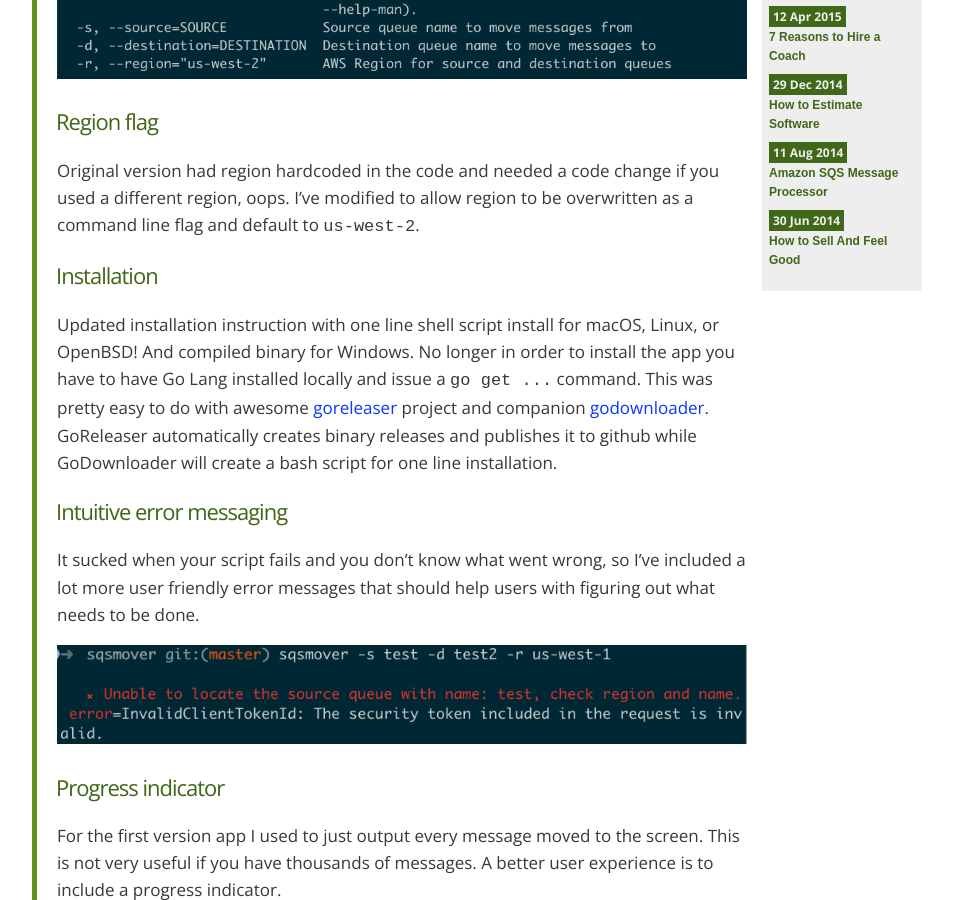
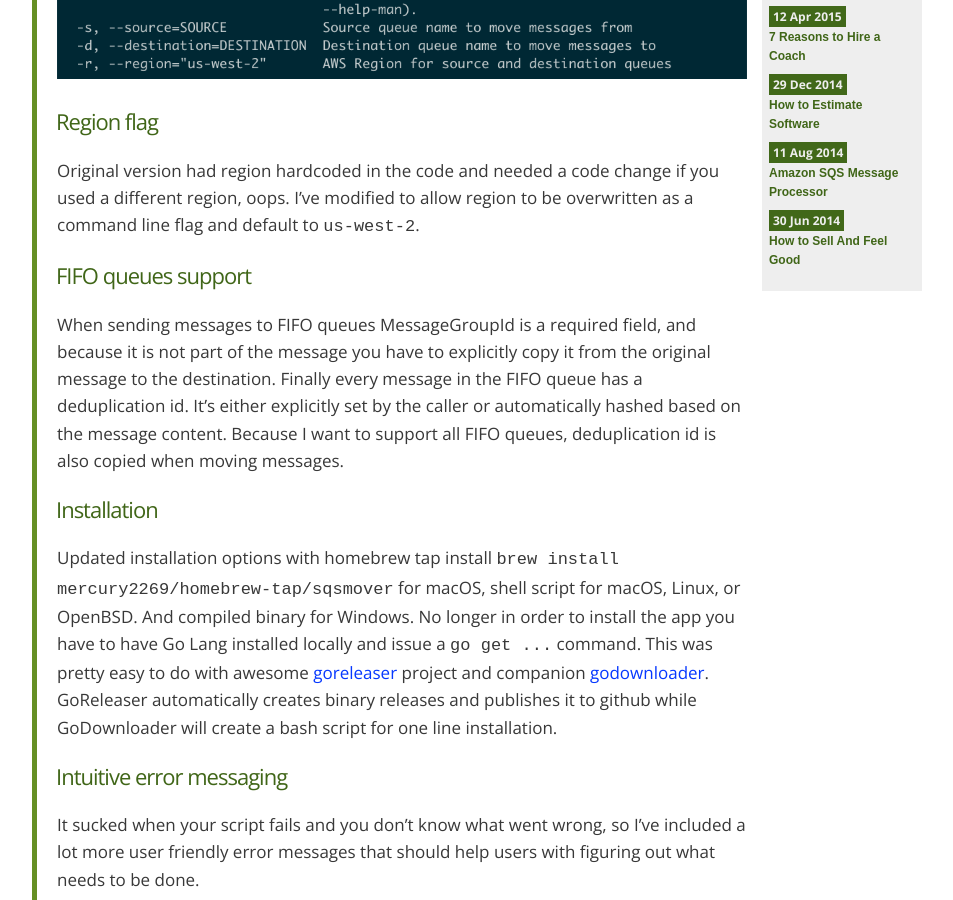
Before and after one commit to mercury2269/mercury2269.github.io, a Jekyll site: the page built from _posts/2018-11-19-moving-aws-sqs-messages-between-queues.md, in a window 1280 px wide and 900 px high, scrolled down 645 px. Shown: the whole window, without its empty margins (163-1116 px from the left). Built offline with Jekyll 4.4.1, drawn with Linux system fonts in a browser that asks for light colours; nearby versions of some CDN libraries.

Commit message:
Update 2018-11-19-moving-aws-sqs-messages-between-queues.md

```diff
--- a/_posts/2018-11-19-moving-aws-sqs-messages-between-queues.md
+++ b/_posts/2018-11-19-moving-aws-sqs-messages-between-queues.md
@@ -19,8 +19,11 @@ In order to polish it, I've included the following features:
 ### Region flag
 Original version had region hardcoded in the code and needed a code change if you used a different region, oops. I've modified to allow region to be overwritten as a command line flag and default to `us-west-2`.
 
+### FIFO queues support
+When sending messages to FIFO queues MessageGroupId is a required field, and because it is not part of the message you have to explicitly copy it from the original message to the destination. Finally every message in the FIFO queue has a deduplication id. It's either explicitly set by the caller or automatically hashed based on the message content. Because I want to support all FIFO queues, deduplication id is also copied when moving messages.
+
 ###  Installation
-Updated installation instruction with one line shell script install for macOS, Linux, or OpenBSD! And compiled binary for Windows. No longer in order to install the app you have to have Go Lang installed locally and issue a `go get ...` command. This was pretty easy to do with awesome [goreleaser](https://github.com/goreleaser/goreleaser) project and companion [godownloader](https://github.com/goreleaser/godownloader). GoReleaser automatically creates binary releases and publishes it to github while GoDownloader will create a bash script for one line installation.
+Updated installation options with homebrew tap install `brew install mercury2269/homebrew-tap/sqsmover` for macOS, shell script for macOS, Linux, or OpenBSD. And compiled binary for Windows. No longer in order to install the app you have to have Go Lang installed locally and issue a `go get ...` command. This was pretty easy to do with awesome [goreleaser](https://github.com/goreleaser/goreleaser) project and companion [godownloader](https://github.com/goreleaser/godownloader). GoReleaser automatically creates binary releases and publishes it to github while GoDownloader will create a bash script for one line installation.
 
 ### Intuitive error messaging
 It sucked when your script fails and you don't know what went wrong, so I've included a lot more user friendly error messages that should help users with figuring out what needs to be done.
```
